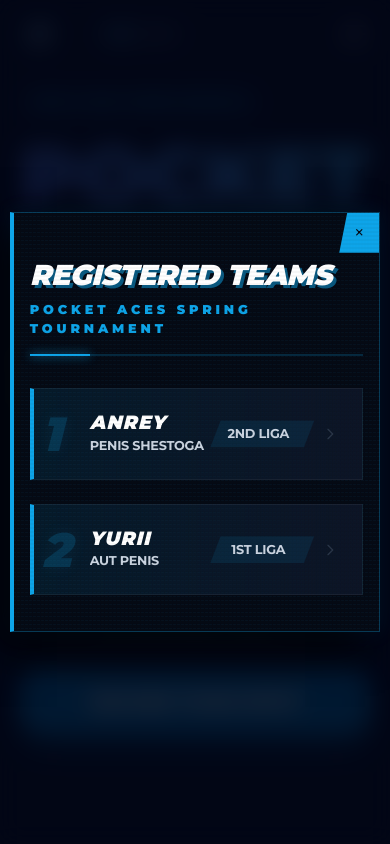
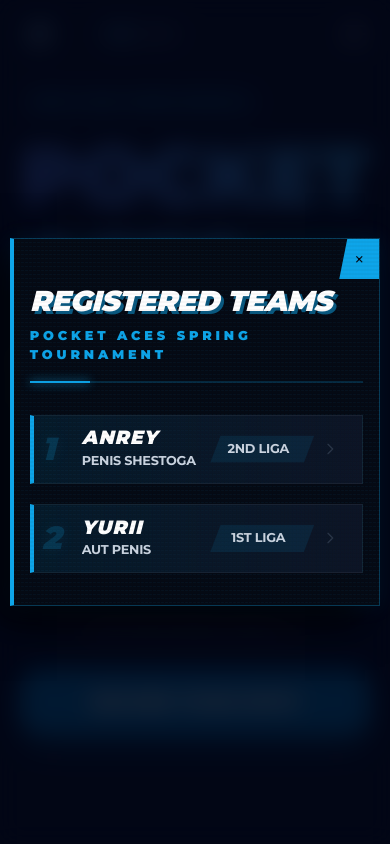
Before and after one commit to frogen-while/vol-registr, a Django app: page / in a window 390 px wide, after a click that opens the changed part. Run offline with Django 5.2, Linux system fonts and the light colour scheme; data comes from the database, SQL or seed files in the repository; some libraries are stand-ins or nearby versions.

Commit message:
feat(styles): reduce dimensions and spacing for team rows to enhance layout consistency

```diff
--- a/static/css/registered-teams.css
+++ b/static/css/registered-teams.css
@@ -171,7 +171,7 @@
   border-radius: 0; /* Sharp corners for aggressive look */
   padding: 3rem 2rem;
   width: 95%;
-  max-width: 650px;
+  max-width: 550px; /* Narrowed from 650px */
   color: #e2e8f0;
   transform: skewX(-2deg) scale(0.95);
   opacity: 0;
@@ -278,14 +278,14 @@
   display: flex;
   align-items: center;
   background: linear-gradient(90deg, rgba(15, 23, 42, 0.8) 0%, rgba(30, 41, 59, 0.4) 100%);
-  padding: 1.5rem 1.5rem; /* Increased vertical padding */
+  padding: 0.75rem 1.25rem; /* Reduced height */
   border-radius: 0;
   border: 1px solid rgba(255, 255, 255, 0.05);
   border-left: 4px solid #1e293b;
   position: relative;
   transition: all 0.3s cubic-bezier(0.23, 1, 0.32, 1);
   overflow: hidden;
-  margin-bottom: 0.75rem; /* Increased gap between rows */
+  margin-bottom: 0.5rem; /* Reduced gap */
 }
 
 .rt-team-row::before {
@@ -321,8 +321,8 @@
 }
 
 .rt-col-rank {
-  width: 4.5rem;
-  font-size: 2.25rem;
+  width: 3rem; /* Reduced width */
+  font-size: 1.5rem; /* Reduced font size from 2.25rem */
   font-weight: 900;
   font-style: italic;
   color: #334155;
@@ -394,11 +394,11 @@
   .rt-team-row {
     flex-direction: column;
     align-items: flex-start;
-    padding: 1.5rem 1rem 1.5rem 3.5rem; /* Increased vertical padding */
+    padding: 0.8rem 1rem 0.8rem 3rem; /* Reduced height and left padding */
     gap: 0.2rem;
     position: relative;
     border-radius: 0;
-    margin-bottom: 0.75rem; /* More gap between blocks */
+    margin-bottom: 0.5rem; /* Reduced gap */
   }
 
   .rt-col-rank {
@@ -406,7 +406,7 @@
     top: 50%;
     left: 0.5rem;
     transform: translateY(-50%);
-    font-size: 3rem;
+    font-size: 2rem; /* Reduced from 3rem */
     opacity: 0.2;
     width: auto;
     font-weight: 950;
```
